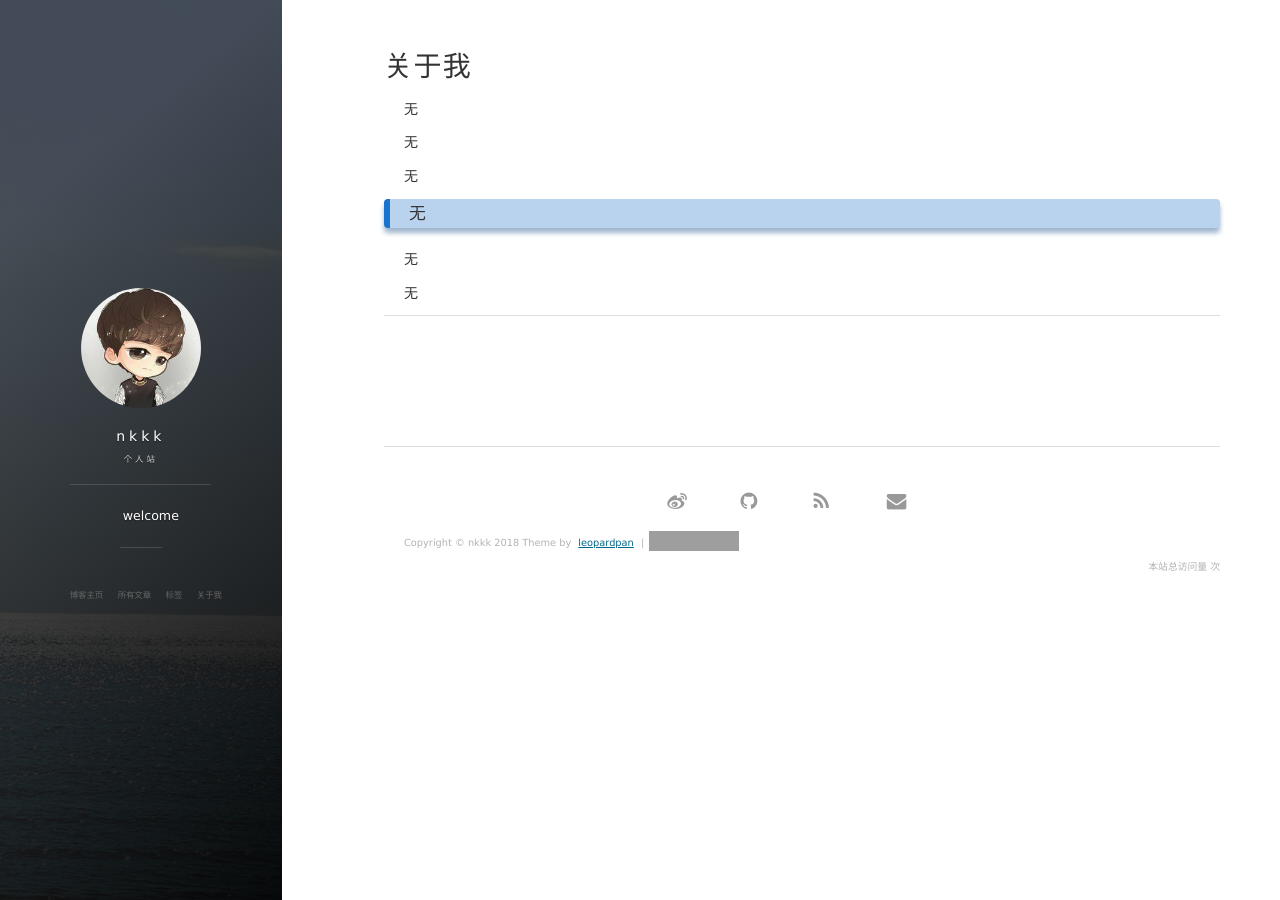
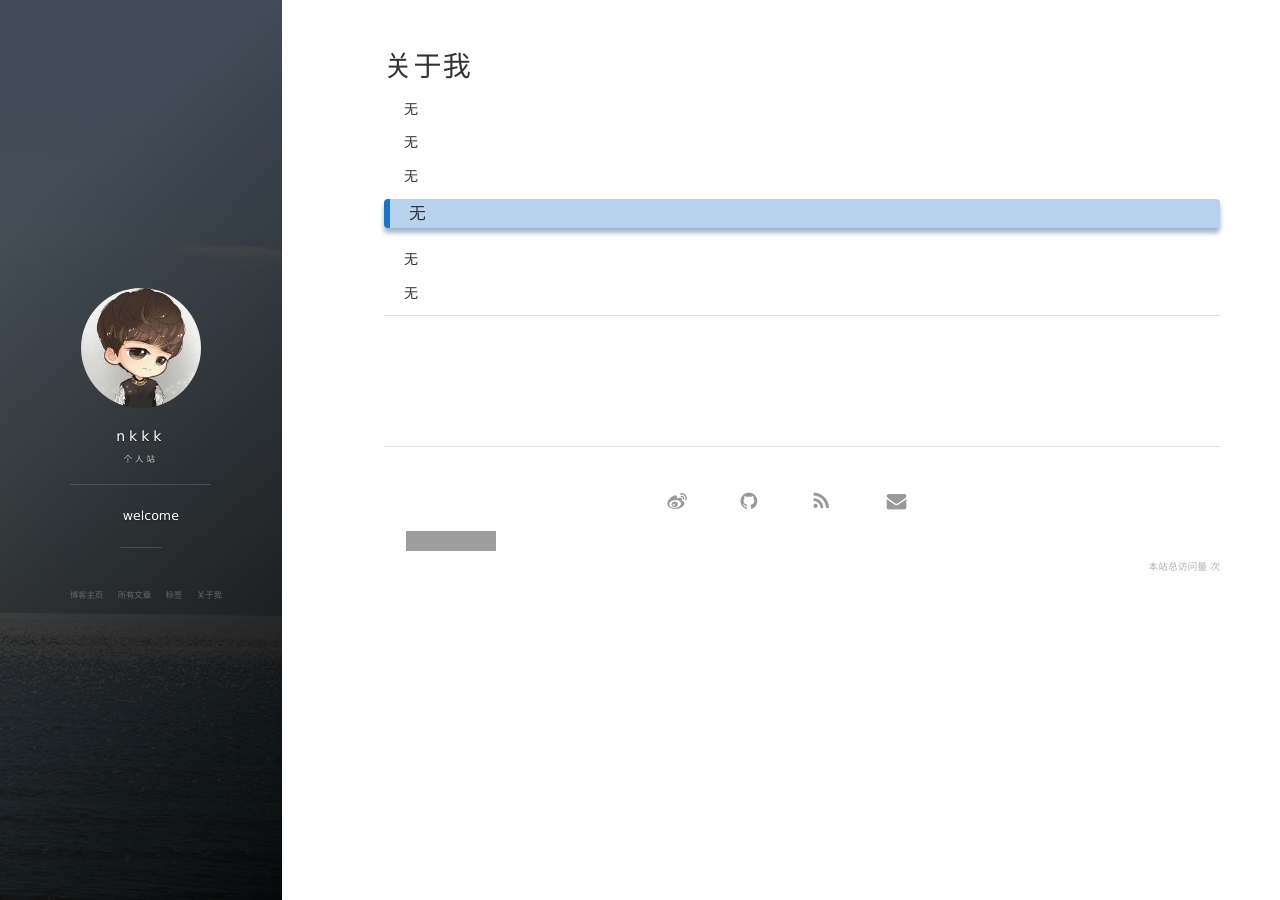
Before and after one commit to inkpgk/inkpgk.github.io, a Jekyll site: the page built from about.md, in a window 1280 px wide. Built offline with Jekyll 4.4.1, drawn with Linux system fonts in a browser that asks for light colours; nearby versions of some CDN libraries; comment, search, counter and statistics services are not loaded; grey boxes are pictures that could not be loaded.

Commit message:
Update footer.html

```diff
--- a/_includes/footer.html
+++ b/_includes/footer.html
@@ -69,7 +69,7 @@
 
         <div class = "footer_div">
            <p class="copyright text-muted">
-            Copyright &copy; {{ site.title }} {{ site.time | date: '%Y' }} Theme by <a href="http://baixin.io/">leopardpan</a> |
+
             <iframe
                 style="margin-left: 2px; margin-bottom:-5px;"
                 frameborder="0" scrolling="0" width="91px" height="20px"
```
